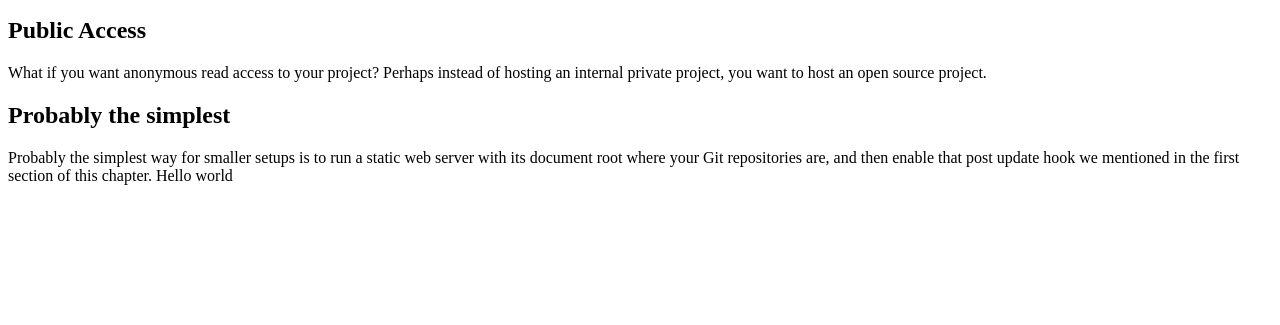
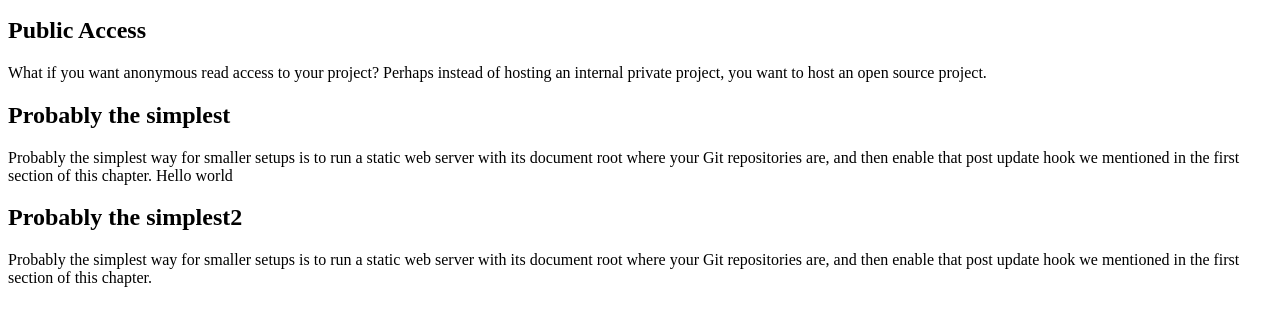
Before and after one commit to somonsdr/laravel52, a plain HTML site: page index.html in a window 1280 px wide. Shown: the part 101-426 px from the top of the page. Drawn offline with Linux system fonts and the light colour scheme.

Commit message:
Add some text

```diff
--- a/index.html
+++ b/index.html
@@ -12,5 +12,7 @@
 	<p>What if you want anonymous read access to your project? Perhaps instead of hosting an internal private project, you want to host an open source project.</p>
 	<h2>Probably the simplest</h2>
 	<p>Probably the simplest way for smaller setups is to run a static web server with its document root where your Git repositories are, and then enable that post update hook we mentioned in the first section of this chapter. Hello world</p>
+	<h2>Probably the simplest2</h2>
+	<p>Probably the simplest way for smaller setups is to run a static web server with its document root where your Git repositories are, and then enable that post update hook we mentioned in the first section of this chapter.</p>
 </body>
 </html>
```
